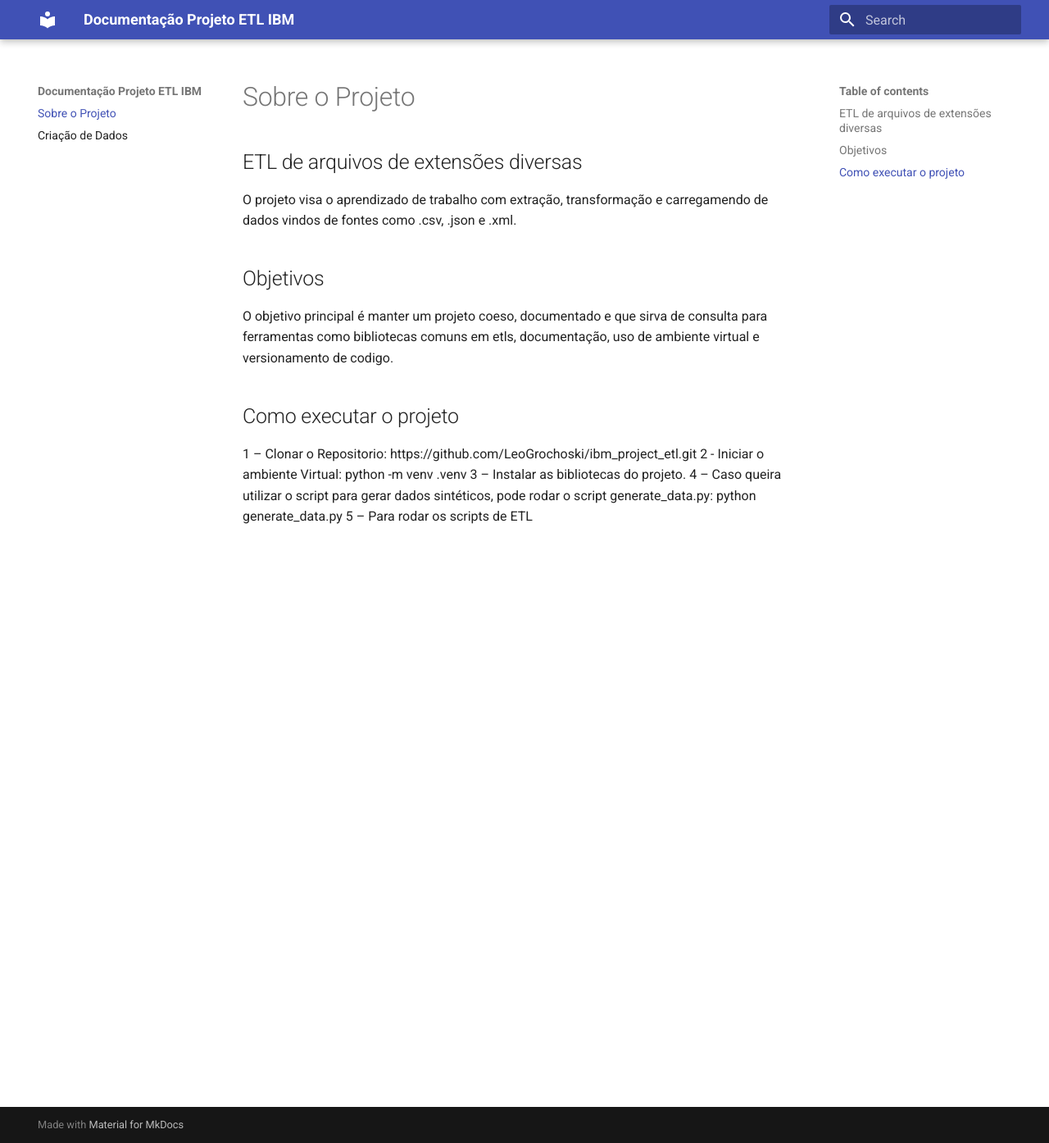
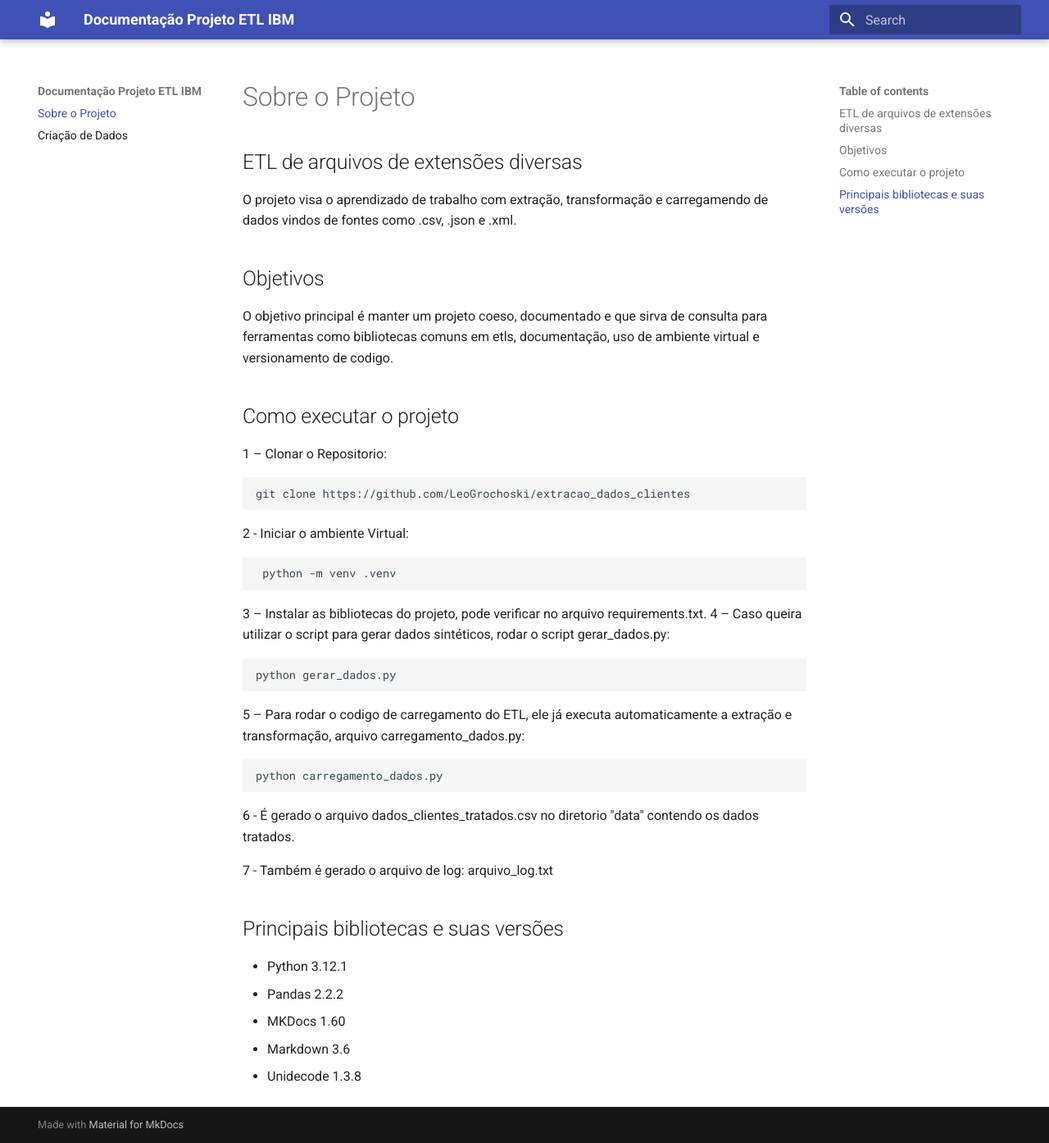
Before and after one commit to LeoGrochoski/extracao_dados_clientes, an MkDocs documentation site: the page built from docs/index.md, in a window 1280 px wide and 1394 px high. Shown: the whole window at 82% size. Built offline with MkDocs 1.6.1 and Material for MkDocs 9.7.7, drawn with Linux system fonts in a browser that asks for light colours.

Commit message:
adicionando requirements.txt e melhorando a documentacao

```diff
--- a/docs/index.md
+++ b/docs/index.md
@@ -10,8 +10,31 @@ O objetivo principal é manter um projeto coeso, documentado e que sirva de cons
 
 ## Como executar o projeto
 
-1 – Clonar o Repositorio: https://github.com/LeoGrochoski/ibm_project_etl.git
-2 - Iniciar o ambiente Virtual: python -m venv .venv
-3 – Instalar as bibliotecas do projeto.
-4 – Caso queira utilizar o script para gerar dados sintéticos, pode rodar o script generate_data.py: python generate_data.py
-5 – Para rodar os scripts de ETL
+1 – Clonar o Repositorio:
+~~~
+git clone https://github.com/LeoGrochoski/extracao_dados_clientes
+~~~
+2 - Iniciar o ambiente Virtual:
+~~~
+ python -m venv .venv
+~~~
+3 – Instalar as bibliotecas do projeto, pode verificar no arquivo requirements.txt.
+4 – Caso queira utilizar o script para gerar dados sintéticos, rodar o script gerar_dados.py:
+~~~
+python gerar_dados.py
+~~~
+5 – Para rodar o codigo de carregamento do ETL, ele já executa automaticamente a extração e transformação, arquivo carregamento_dados.py:
+~~~
+python carregamento_dados.py
+~~~
+6 - É gerado o arquivo dados_clientes_tratados.csv no diretorio "data" contendo os dados tratados.
+
+7  - Também é gerado o arquivo de log: arquivo_log.txt
+
+## Principais bibliotecas e suas versões
+
+- Python 3.12.1
+- Pandas 2.2.2
+- MKDocs 1.60
+- Markdown 3.6
+- Unidecode 1.3.8
--- a/mkdocs.yml
+++ b/mkdocs.yml
@@ -1,6 +1,6 @@
 site_name: Documentação Projeto ETL IBM # Pode ser usado o nome da sua aplicação
 theme:
-  name: material # Adiciona o tema bonitinho
+  name: material # Adiciona o tema diferente
 plugins:
 - search # Plugin que possibilita buscas pela documentação
 - mkdocstrings: # Esse que faz a mágica, mais informações abaixo
```
Also changed, not shown: gerar_dados.py (+6 -6 lines), requirements.txt (added, +23 -0 lines), 5 other files.
